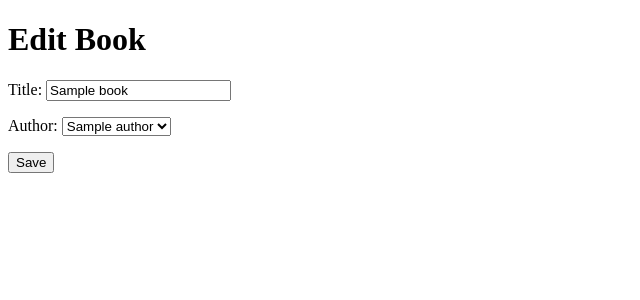
After one commit to onurtaskinn/basic-Django-library, a Django app: page /book/1/edit/ in a window 1280 px wide. The commit adds this page. Shown: the top 300 px of the page, without its empty margins (0-640 px from the left). Run offline with Django 4.2, Linux system fonts and the light colour scheme; tables that the repository leaves empty hold one stand-in row (values such as "Sample post").

Commit message:
requirements are added , links are created, basic book/author pairs

```diff
--- a/library/books/forms.py
+++ b/library/books/forms.py
@@ -8,6 +8,25 @@ class BookForm(forms.ModelForm):
         fields = ['title','author']  #   ,,,  replace with your actual fields
 
 
+class BookFormSpesificAuthor(forms.ModelForm):
+    class Meta:
+        model = Book
+        fields = ['title']
+
+    def __init__(self, *args, **kwargs):
+        self.author = kwargs.pop('author', None)  # Author'ı kwargs'dan alın
+        super(BookFormSpesificAuthor, self).__init__(*args, **kwargs)
+        if 'author' in self.fields:
+            del self.fields['author']  # Formdan author alanını kaldır
+
+    def save(self, commit=True):
+        instance = super(BookFormSpesificAuthor, self).save(commit=False)
+        if self.author:
+            instance.author = self.author  # Author'ı instance'a ata
+        if commit:
+            instance.save()
+        return instance
+
 
 class AuthorForm(forms.ModelForm):
     class Meta:
--- a/library/books/models.py
+++ b/library/books/models.py
@@ -4,6 +4,9 @@ from django.db import models
 
 class Author(models.Model):
     name = models.CharField(max_length=200)
+
+    def books(self):
+        return Book.objects.filter(author=self)
 
     def __str__(self):
         return self.name
--- a/library/books/templates/authors/author_list.html
+++ b/library/books/templates/authors/author_list.html
@@ -3,8 +3,7 @@
 <ul>
     {% for author in authors %}
         <li>{{ author.name }}
-            <a href="{% url 'edit_author' author.id %}" class="button">Edit Author</a>
-            <a href="{% url 'delete_author' author.id %}" class="button">Delete Author</a>
+            <a href="{% url 'author_detail' author.id %}" class="button">Detail</a>
         </li>  <!-- replace with your actual fields -->
     {% empty %}
         <li>No author added yet.</li>
--- /dev/null
+++ b/library/books/templates/books/edit_book.html
@@ -0,0 +1,14 @@
+<!DOCTYPE html>
+<html>
+<head>
+    <title>Edit Book</title>
+</head>
+<body>
+    <h1>Edit Book</h1>
+    <form method="post">
+        {% csrf_token %}
+        {{ form.as_p }}
+        <button type="submit">Save</button>
+    </form>
+</body>
+</html>
--- a/library/books/templates/index.html
+++ b/library/books/templates/index.html
@@ -7,5 +7,9 @@
 <body>
     <h1>Welcome to the Library</h1>
     <!-- You can add more HTML here to build your page -->
+    <br> <br>
+    <a href="{% url 'book_list' %}" class="button">Books</a>
+    <br>
+    <a href="{% url 'author_list' %}" class="button">Authors</a>
 </body>
 </html>
--- a/library/books/urls.py
+++ b/library/books/urls.py
@@ -2,7 +2,7 @@
 from django.urls import path, include
 from rest_framework.routers import DefaultRouter
 from .views import (AuthorViewSet, BookViewSet, index,
-                    book_new,book_list, book_detail,
+                    book_new,book_list, book_detail, edit_book, delete_book, create_book,
                     author_new, author_list , author_detail, edit_author , delete_author,
                     )
 
@@ -17,7 +17,9 @@ urlpatterns = [
     path('book/new/', book_new, name='book_new'),
     path('books/', book_list, name='book_list'),
     path('book/<int:pk>/', book_detail, name='book_detail'),
-
+    path('book/<int:id>/edit/', edit_book, name='edit_book'),
+    path('book/<int:id>/delete/', delete_book, name='delete_book'),
+    path('book/add/<int:author_id>', create_book, name='create_book'),
 
     path('author/new/', author_new, name='author_new'),
     path('authors/', author_list, name='author_list'),
--- a/library/books/views.py
+++ b/library/books/views.py
@@ -29,6 +29,23 @@ def book_new(request):
         form = BookForm()
     return render(request, 'books/book_edit.html', {'form': form})
 
+
+# views.py
+from django.shortcuts import render, get_object_or_404, redirect
+from .models import Book, Author
+from .forms import BookFormSpesificAuthor
+
+def create_book(request, author_id):
+    author = get_object_or_404(Author, id=author_id)
+    if request.method == 'POST':
+        form = BookFormSpesificAuthor(request.POST, author=author)
+        if form.is_valid():
+            form.save()
+            return redirect('book_list')  # Kendi yönlendirmenizi ekleyin
+    else:
+        form = BookFormSpesificAuthor(author=author)
+    return render(request, 'books/book_edit.html', {'form': form})
+
 def book_list(request):
     books = Book.objects.all()  # fetch all books
     return render(request, 'books/book_list.html', {'books': books})
@@ -39,6 +56,23 @@ def book_detail(request, pk):
     return render(request, 'books/book_detail.html', {'book': book})
 
 
+def edit_book(request, id):
+    book = get_object_or_404(Book, id=id)
+    if request.method == 'POST':
+        form = BookForm(request.POST, instance=book)
+        if form.is_valid():
+            form.save()
+            return redirect(book_detail , pk=book.pk)
+    else:
+        form = BookForm(instance=book)
+    return render(request, 'books/edit_book.html', {'form': form})
+
+def delete_book(request, id):
+    book = get_object_or_404(Book, id=id)
+    if request.method == 'GET':
+        book.delete()
+        return redirect(book_list)  # Tüm kitapların listelendiği view'ı yönlendirin
+    return redirect(book_list)  # Tüm kitapların listelendiği view'ı yönlendirin
 
 
 
@@ -70,24 +104,26 @@ from .models import Author
 from .forms import AuthorForm  # Author formunuzu içe aktarın
 
 def edit_author(request, id):
+    ("request : ", request)
+    ("id : ", id)
     author = get_object_or_404(Author, id=id)
     if request.method == 'POST':
         form = AuthorForm(request.POST, instance=author)
         if form.is_valid():
             form.save()
-            print("form saved succesfuly")
+            ("form saved succesfuly")
             return redirect(author_detail , pk=author.pk)
     else:
         form = AuthorForm(instance=author)
     return render(request, 'authors/edit_author.html', {'form': form})
 
 def delete_author(request, id):
-    print("author deleted succesfuly0")
-    print("req met : ",request.method)
+    ("author deleted succesfuly0")
+    ("req met : ",request.method)
     author = get_object_or_404(Author, id=id)
     if request.method == 'GET':
-        print("author deleted succesfuly1")
+        ("author deleted succesfuly1")
         author.delete()
-        print("author deleted succesfuly2")
+        ("author deleted succesfuly2")
         return redirect(author_list)  # Tüm author'ların listelendiği view'ı yönlendirin
     return redirect(author_list)
--- /dev/null
+++ b/requirements.txt
@@ -0,0 +1,3 @@
+djangorestframework
+django
+psycopg2-binary
```
Also changed, not shown: library/books/templates/authors/author_detail.html (+20 -3 lines), library/books/templates/books/book_detail.html (+9 -2 lines), library/books/templates/books/book_list.html (+8 -1 lines), library/books/templates/books/delete_book.html (added, +14 -0 lines), library/library/settings.py (+9 -0 lines).
